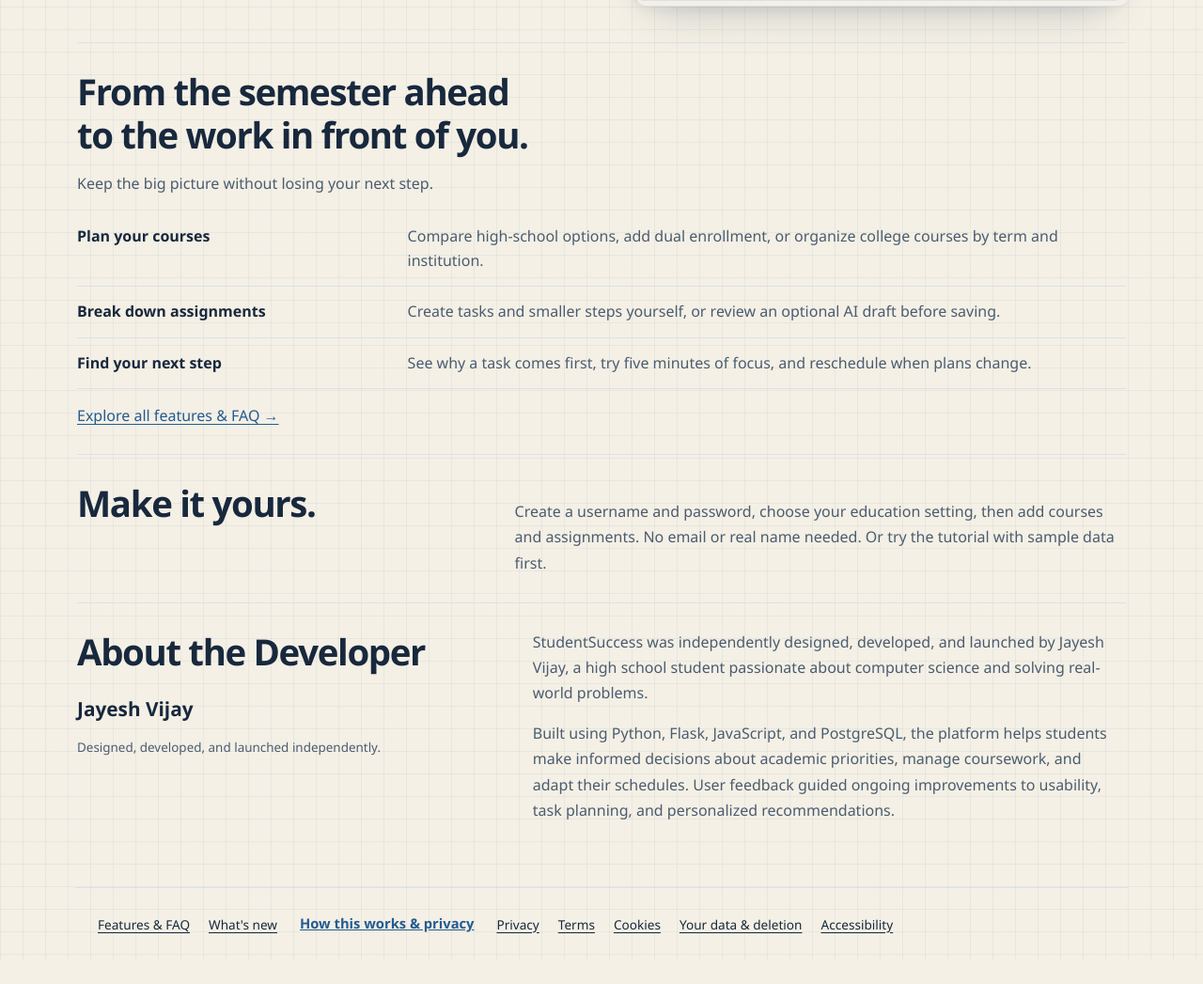
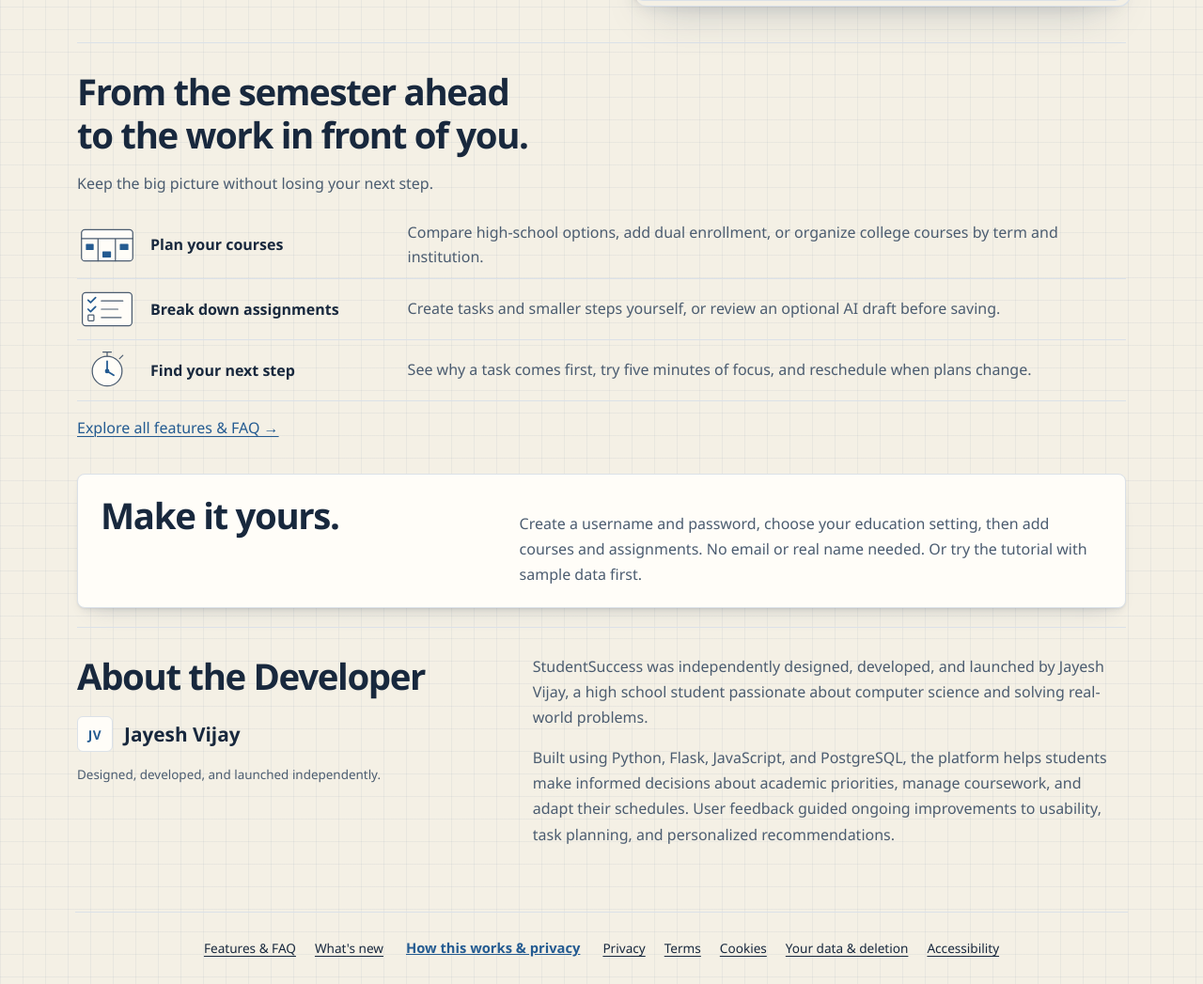
Before and after one commit to JVijay08/StudentSuccess, a Flask app: page / in a window 1280 px wide. Shown: the part 713-1760 px from the top of the page at 94% size. Before the commit the page ends 1729 px from the top, so only its background shows below. Run offline with Flask 3, Linux system fonts and the light colour scheme.

Commit message:
Center landing footer and add compact notebook feature illustrations

```diff
--- a/static/css/landing.css
+++ b/static/css/landing.css
@@ -34,3 +34,16 @@ body.fieldnotes-landing main{width:min(1180px,100%);margin:0 auto;padding:0 32px
 .landing-feature-list dt{font-weight:650}.landing-feature-list dd{margin:0;color:var(--muted);line-height:1.6}
 .landing-setup{display:grid;grid-template-columns:1fr 1.5fr;gap:32px;align-items:baseline}.landing-setup p{margin:0;color:var(--muted)}
 @media(max-width:680px){.fieldnotes-landing .landing-hero{padding:28px 0 32px;gap:24px}.landing-feature-list>div{grid-template-columns:1fr;gap:4px;padding:12px 0}.landing-setup{grid-template-columns:1fr;gap:0}.fieldnotes-landing .landing-section{padding:24px 0}}
+
+/* Small editorial sketches add landmarks without additional content sections. */
+.landing-feature-list dt{display:flex;align-items:center;gap:14px}
+.feature-sketch{width:64px;height:44px;flex:none;fill:var(--white);stroke:var(--muted);stroke-width:1.4;stroke-linecap:round;stroke-linejoin:round}
+.feature-sketch .sketch-accent{fill:var(--blue);stroke:var(--blue)}
+.feature-sketch .sketch-check{fill:none;stroke:var(--blue);stroke-width:2}
+.landing-feature-list>div{align-items:center;padding:10px 0}
+.fieldnotes-landing .landing-setup{background:var(--white);border:1px solid var(--line);border-radius:8px;padding:20px 24px;margin:8px 0 20px;box-shadow:var(--shadow)}
+.fieldnotes-landing .landing-setup h2{margin-bottom:0}
+.developer-name{display:flex;align-items:center;gap:12px}
+.developer-stamp{display:inline-grid;place-items:center;width:38px;height:38px;border:1px solid var(--line);border-radius:6px;background:var(--white);font-size:.85rem;letter-spacing:.04em;color:var(--blue)}
+body.fieldnotes-landing .legal-footer,body.fieldnotes-landing .legal-footer nav{justify-content:center;text-align:center}
+@media(max-width:680px){.landing-feature-list>div{grid-template-columns:1fr;gap:4px}.feature-sketch{width:44px;height:32px}.landing-feature-list dd{padding-left:58px}.fieldnotes-landing .landing-setup{padding:16px;margin-bottom:8px}.fieldnotes-landing .landing-setup h2{margin-bottom:10px}}
--- a/templates/landing.html
+++ b/templates/landing.html
@@ -6,7 +6,7 @@
   <meta name="theme-color" content="#18283d">
   <title>{{ seo.title }}</title>
   {% include '_accessibility_head.html' %}
-  <link rel="stylesheet" href="{{ url_for('static', filename='css/landing.css', v='20261010-compact') }}">
+  <link rel="stylesheet" href="{{ url_for('static', filename='css/landing.css', v='20261010-illustrated') }}">
   <script src="{{ url_for('static', filename='js/landing.js', v='20261010') }}" defer></script>
 </head>
 <body class="fieldnotes-landing">
@@ -44,16 +44,16 @@
     <section id="features" class="landing-section" aria-labelledby="features-title" tabindex="-1">
       <div class="section-heading"><div><h2 id="features-title">From the semester ahead<br>to the work in front of you.</h2><p>Keep the big picture without losing your next step.</p></div></div>
       <dl class="landing-feature-list">
-        <div><dt>Plan your courses</dt><dd>Compare high-school options, add dual enrollment, or organize college courses by term and institution.</dd></div>
-        <div><dt>Break down assignments</dt><dd>Create tasks and smaller steps yourself, or review an optional AI draft before saving.</dd></div>
-        <div><dt>Find your next step</dt><dd>See why a task comes first, try five minutes of focus, and reschedule when plans change.</dd></div>
+        <div><dt><svg class="feature-sketch" viewBox="0 0 72 50" aria-hidden="true" focusable="false"><rect x="5" y="6" width="62" height="38" rx="4"/><path d="M5 17h62M25 17v27M46 17v27"/><path class="sketch-accent" d="M11 24h8v6h-8zM31 33h9v6h-9zM52 24h9v6h-9z"/></svg><span>Plan your courses</span></dt><dd>Compare high-school options, add dual enrollment, or organize college courses by term and institution.</dd></div>
+        <div><dt><svg class="feature-sketch" viewBox="0 0 72 50" aria-hidden="true" focusable="false"><rect x="6" y="5" width="60" height="40" rx="4"/><path d="M29 15h26M29 25h20M29 35h24"/><path class="sketch-check" d="m13 14 3 3 6-6m-9 14 3 3 6-6"/><rect x="13" y="32" width="7" height="7" rx="1"/></svg><span>Break down assignments</span></dt><dd>Create tasks and smaller steps yourself, or review an optional AI draft before saving.</dd></div>
+        <div><dt><svg class="feature-sketch" viewBox="0 0 72 50" aria-hidden="true" focusable="false"><circle cx="36" cy="26" r="18"/><path d="M31 3h10M36 3v5M51 11l4-4"/><path class="sketch-check" d="M36 14v12l8 5"/><circle class="sketch-accent" cx="36" cy="26" r="2"/></svg><span>Find your next step</span></dt><dd>See why a task comes first, try five minutes of focus, and reschedule when plans change.</dd></div>
       </dl>
       <a href="{{ url_for('seo.features') }}">Explore all features &amp; FAQ &rarr;</a>
     </section>
 
     <section id="how-it-works" class="landing-section landing-setup" aria-labelledby="how-title" tabindex="-1"><h2 id="how-title">Make it yours.</h2><p>Create a username and password, choose your education setting, then add courses and assignments. No email or real name needed. Or try the tutorial with sample data first.</p></section>
 
-    <section id="about" class="landing-section developer-section" aria-labelledby="about-title" tabindex="-1"><div><h2 id="about-title">About the Developer</h2><p class="developer-name">Jayesh Vijay</p><p class="landing-small">Designed, developed, and launched independently.</p></div><div><p>StudentSuccess was independently designed, developed, and launched by Jayesh Vijay, a high school student passionate about computer science and solving real-world problems.</p><p>Built using Python, Flask, JavaScript, and PostgreSQL, the platform helps students make informed decisions about academic priorities, manage coursework, and adapt their schedules. User feedback guided ongoing improvements to usability, task planning, and personalized recommendations.</p></div></section>
+    <section id="about" class="landing-section developer-section" aria-labelledby="about-title" tabindex="-1"><div><h2 id="about-title">About the Developer</h2><p class="developer-name"><span class="developer-stamp" aria-hidden="true">JV</span>Jayesh Vijay</p><p class="landing-small">Designed, developed, and launched independently.</p></div><div><p>StudentSuccess was independently designed, developed, and launched by Jayesh Vijay, a high school student passionate about computer science and solving real-world problems.</p><p>Built using Python, Flask, JavaScript, and PostgreSQL, the platform helps students make informed decisions about academic priorities, manage coursework, and adapt their schedules. User feedback guided ongoing improvements to usability, task planning, and personalized recommendations.</p></div></section>
 
   </main>
   <script src="{{ url_for('static', filename='js/accessibility.js') }}"></script>
```
